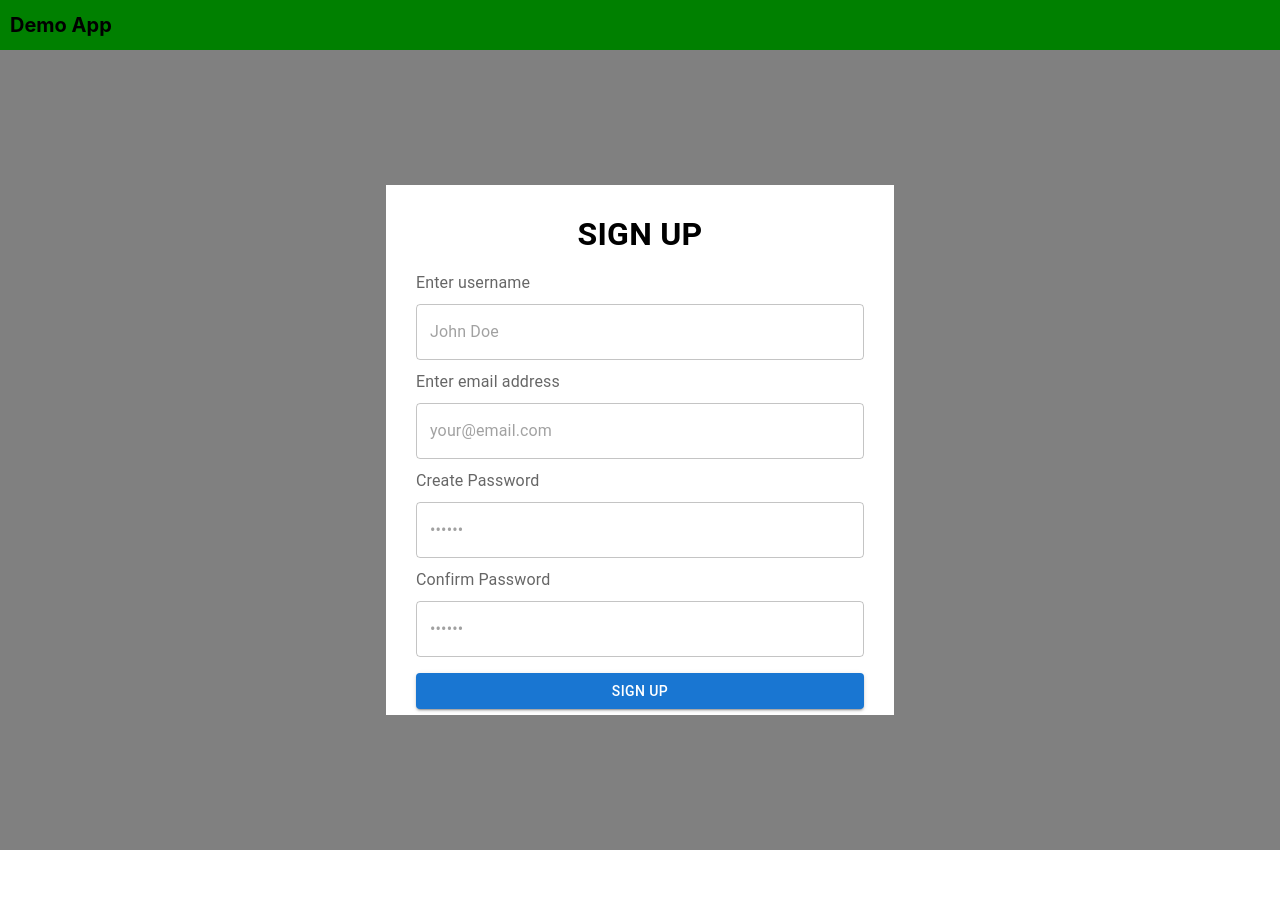
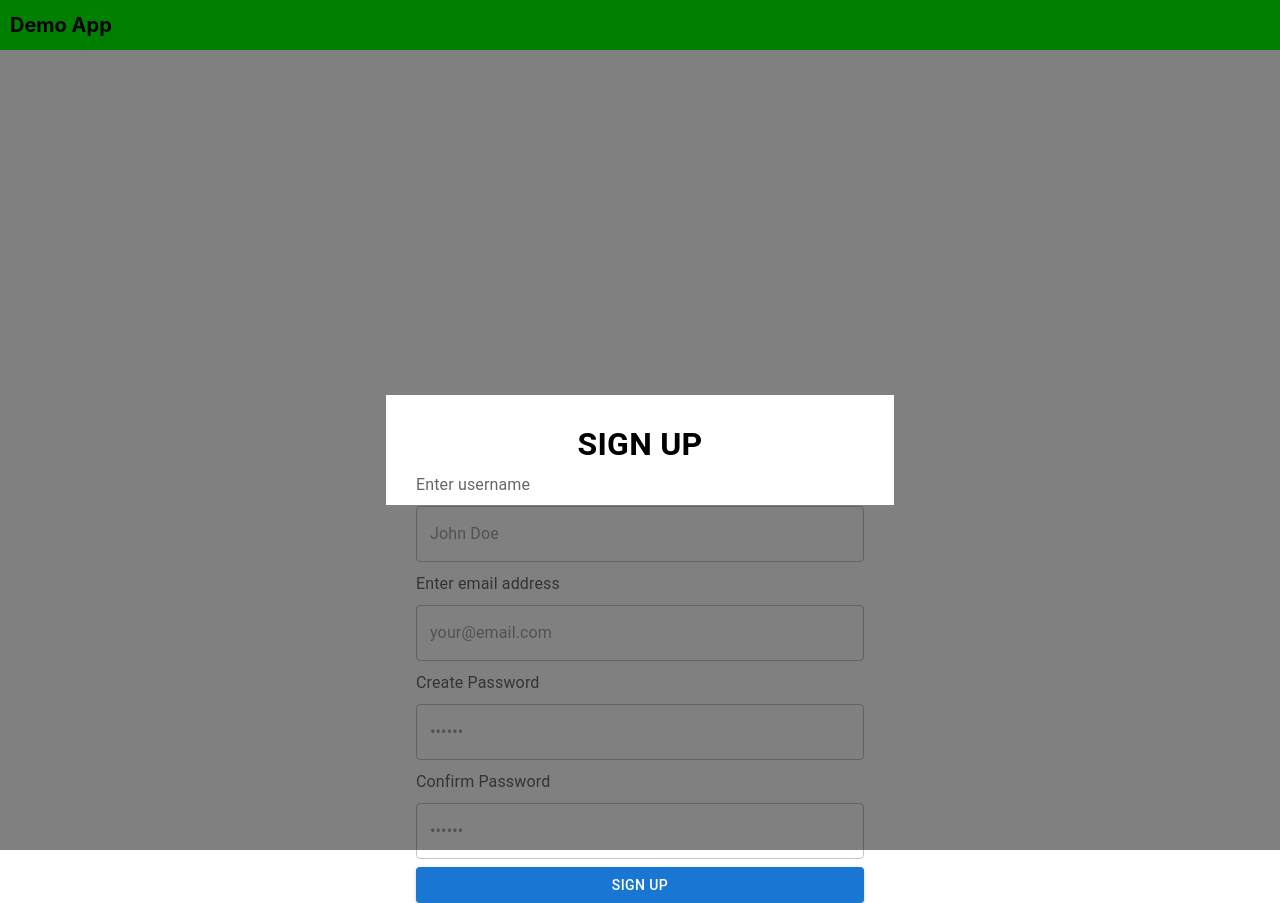
Before and after one commit to sapnakushwah011/demo-project, a React (Create React App) app: page / in a window 1280 px wide. Before the commit the page ends 850 px from the top, so only its background shows below. Built offline with nearby package versions, Linux system fonts and the light colour scheme.

Commit message:
modified login

```diff
--- a/src/Components/Login.jsx
+++ b/src/Components/Login.jsx
@@ -1,7 +1,6 @@
 import React, { useState } from "react";
 import { Box, Button, FormControl, FormLabel, TextField, Typography } from "@mui/material";
 import "./LoginCss.css";
-import { Toast } from "react-bootstrap";
 
 const Login = () => {
   const [username, setUsername] = useState("");
@@ -14,7 +13,7 @@ const Login = () => {
     e.preventDefault();
 
     if( username && email && password === confirmPassword ) {
-     Toast("Sign up successfully");
+     alert("Sign up successfully");
 
      // reset
      setUsername("");
@@ -39,10 +38,10 @@ const Login = () => {
             display: "flex",
             flexDirection: "column",
             width: "35%",
-            height: "470px",
+            height: "50px",
             padding: "30px",
             background: "white",
-            gap: 2,
+            gap: 1,
           }}
         >
           <Typography
--- a/src/componentTestMapping.js
+++ b/src/componentTestMapping.js
@@ -1,8 +1,8 @@
 // componentTestMapping.js
 
 const componentTestMap = {
-  'src/components/Login.jsx': 'tests/Login.spec.js',
-  'src/components/Navbar.jsx': 'tests/Navbar.spec.js',
+  'src/Components/Login.jsx': 'tests/Login.spec.js',
+  'src/Components/Navbar.jsx': 'tests/Navbar.spec.js',
   // Add more mappings as needed
 };
 
```
